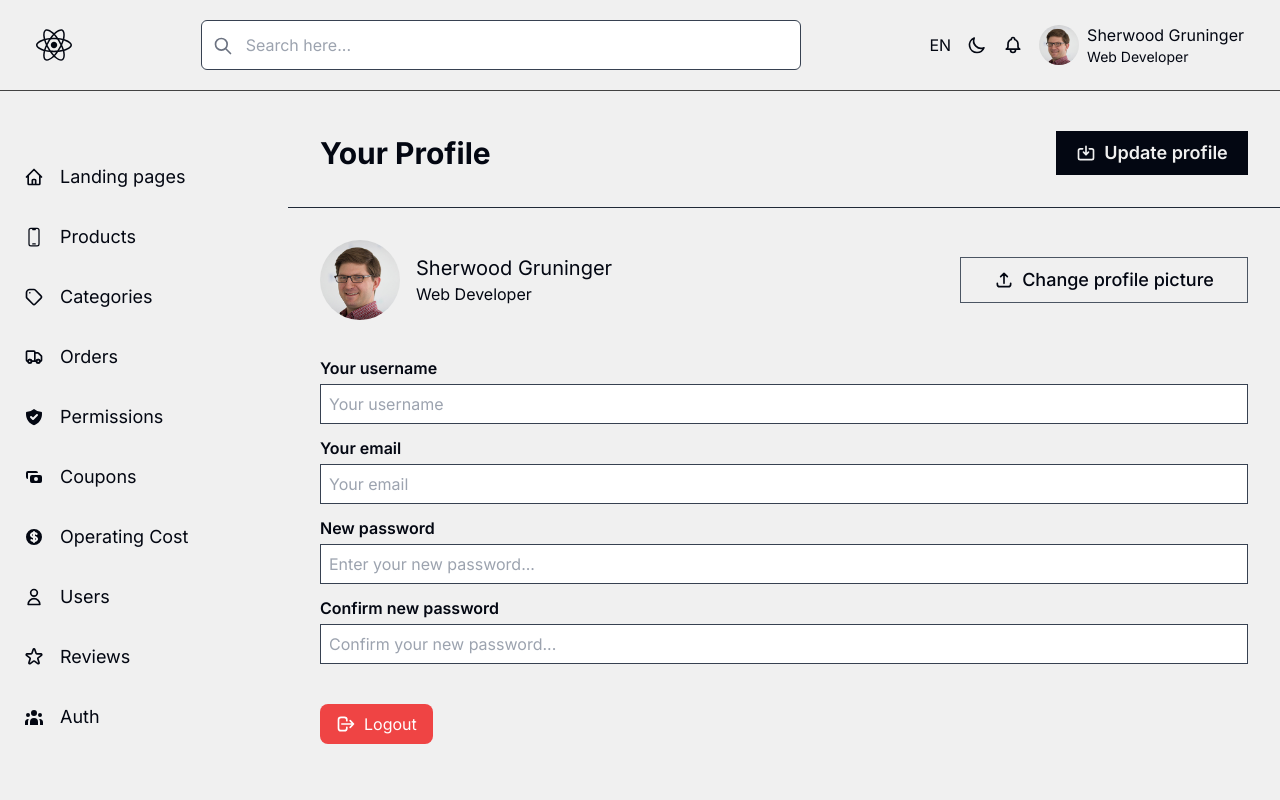
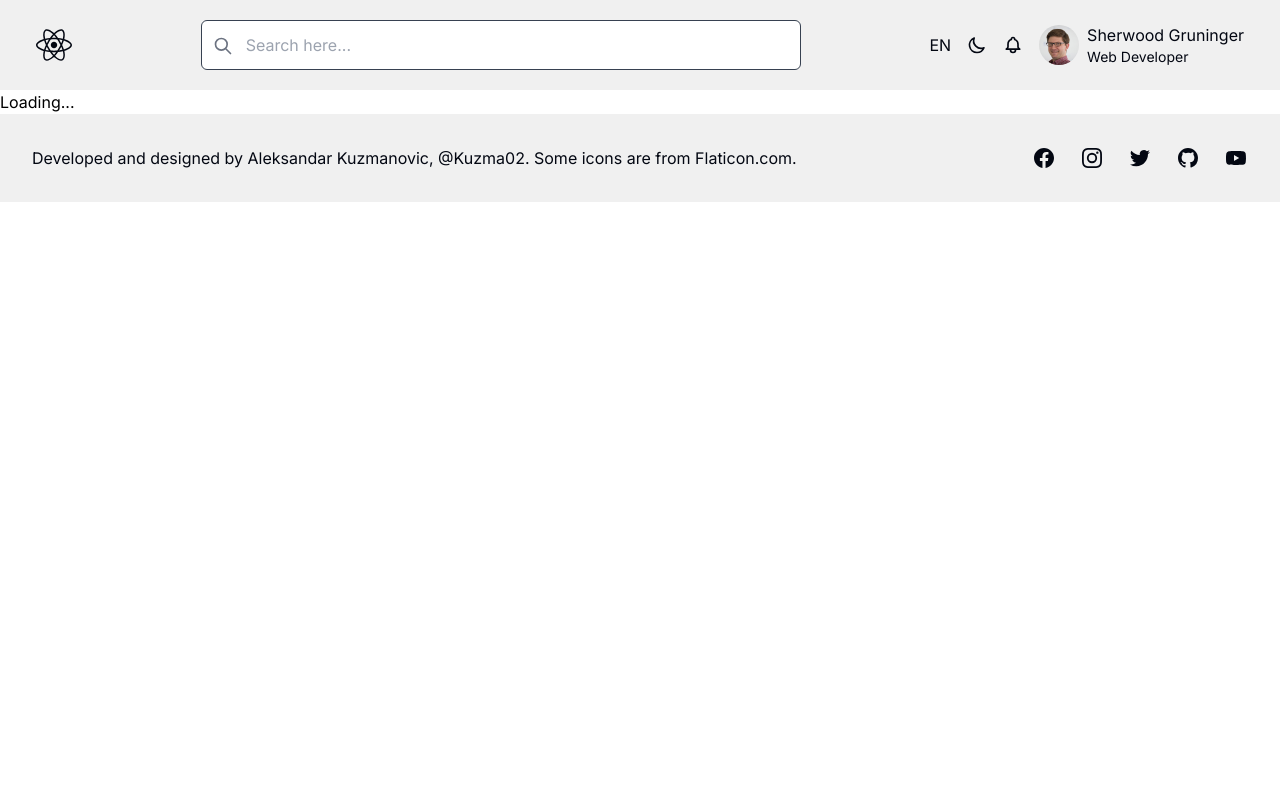
Before and after one commit to vantruongdeptrai/Du_an_tot_nghiep_FE, a React (Vite) app in the folder admin-respo/: page /profile in a window 1280 px wide. Shown: the top 800 px of the page. Built offline with nearby package versions, Linux system fonts and the light colour scheme.

Commit message:
fix profile doing comment

```diff
--- a/admin-respo/src/components/admin/ReviewsTable.tsx
+++ b/admin-respo/src/components/admin/ReviewsTable.tsx
@@ -1,22 +1,24 @@
-// *********************
-// Role of the component: Reviews table component that displays the reviews in a table
-// Name of the component: ReviewsTable.tsx
-// Developer: Aleksandar Kuzmanovic
-// Version: 1.0
-// Component call: <ReviewsTable />
-// Input parameters: no input parameters
-// Output: ReviewsTable component that displays the reviews in a table
-// *********************
+import { useEffect, useState } from "react";
+import { Link } from "react-router-dom";
+import {
+  HiOutlinePencil,
+  HiOutlineTrash,
+  HiOutlineEye,
+  HiStar,
+} from "react-icons/hi";
 
-import { nanoid } from "nanoid";
-import { Link } from "react-router-dom";
-import { HiOutlinePencil } from "react-icons/hi";
-import { HiOutlineTrash } from "react-icons/hi";
-import { HiOutlineEye } from "react-icons/hi";
-import { HiStar } from "react-icons/hi";
-import { reviewsAdminItems } from "../../utils/data";
+// Định nghĩa kiểu dữ liệu cho một comment
+interface Comment {
+  id: number;
+  product_id: number;
+  user_id: number;
+  comment: string;
+  deleted_at: string;
+  created_at: string;
+  updated_at: string;
+}
 
-// Function to render stars based on the rating
+// Function to render stars based on the rating (nếu cần)
 const renderStars = (rating: number) => {
   const stars = [];
   for (let i = 0; i < rating; i++) {
@@ -26,80 +28,114 @@ const renderStars = (rating: number) => {
 };
 
 const ReviewsTable = () => {
+  const [reviews, setReviews] = useState<Comment[]>([]);
+  useEffect(() => {
+    const fetchReviews = async () => {
+      try {
+        const response = await fetch(`http://127.0.0.1:8000/api/comments`);
+        const data: Comment[] = await response.json();
+        setReviews(data);
+      } catch (error) {
+        console.error("Error fetching reviews:", error);
+      }
+    };
+
+    fetchReviews();
+  }, []);
+
+  // Function to handle delete with confirmation and perform deletion
+  const handleDelete = async (id: number) => {
+    if (window.confirm("Are you sure you want to delete this review?")) {
+      try {
+        const response = await fetch(
+          `http://127.0.0.1:8000/api/comments/${id}`,
+          {
+            method: "DELETE",
+            headers: {
+              "Content-Type": "application/json",
+            },
+          }
+        );
+
+        if (response.ok) {
+          alert("Review deleted successfully!");
+          setReviews((prev) => prev.filter((review) => review.id !== id));
+        } else {
+          alert("Failed to delete the review. Response not OK.");
+          console.log("Response:", await response.json());
+        }
+      } catch (error) {
+        console.error("Error deleting review:", error);
+        alert("An error occurred while deleting the review.");
+      }
+    }
+  };
+
   return (
-        <table className="mt-6 w-full whitespace-nowrap text-left max-lg:block max-lg:overflow-x-scroll">
+    <table className="mt-6 w-full text-sm text-gray-700 bg-white rounded-lg shadow-md overflow-hidden table-fixed">
       <colgroup>
-                <col className="w-full sm:w-4/12" />
-                <col className="lg:w-4/12" />
-                <col className="lg:w-2/12" />
-                <col className="lg:w-1/12" />
-                <col className="lg:w-1/12" />
+        <col className="w-2/12" />
+        <col className="w-4/12" />
+        <col className="w-2/12" />
+        <col className="w-2/12" />
+        <col className="w-2/12" />
       </colgroup>
-            <thead className="border-b border-white/10 text-sm leading-6 dark:text-whiteSecondary text-blackPrimary">
+      <thead className="bg-gray-100 border-b border-gray-200 text-gray-600 uppercase text-sm">
         <tr>
-                    <th scope="col" className="py-2 pl-4 pr-8 font-semibold sm:pl-6 lg:pl-8">
-                        User
+          <th scope="col" className="py-3 px-4 font-semibold text-center">
+            User ID
           </th>
-                    <th scope="col" className="py-2 pl-0 pr-8 font-semibold table-cell">
-                        Rating
+          <th scope="col" className="py-3 px-4 font-semibold text-left">
+            Comment
           </th>
-                    <th scope="col" className="py-2 pl-0 pr-8 font-semibold table-cell">
-                        Product
+          <th scope="col" className="py-3 px-4 font-semibold text-center">
+            Product ID
           </th>
-                    <th scope="col" className="py-2 pl-0 pr-8 font-semibold table-cell lg:pr-20">
-                        Date
+          <th scope="col" className="py-3 px-4 font-semibold text-center">
+            Created At
           </th>
-                    <th scope="col" className="py-2 pl-0 pr-4 text-right font-semibold table-cell sm:pr-6 lg:pr-8">
+          <th scope="col" className="py-3 px-4 font-semibold text-center">
             Actions
           </th>
         </tr>
       </thead>
-            <tbody className="divide-y divide-white/5">
-                {reviewsAdminItems.map((item) => (
-                    <tr key={nanoid()}>
-                        <td className="py-4 pl-4 pr-8 sm:pl-6 lg:pl-8">
-                            <div className="flex items-center gap-x-4">
-                                <img src={item.user.imageUrl} alt="" className="h-8 w-8 rounded-full bg-gray-800" />
-                                <div className="truncate text-sm font-medium leading-6 dark:text-whiteSecondary text-blackPrimary">
-                                    {item.user.name}
-                                </div>
+      <tbody className="divide-y divide-gray-200">
+        {reviews.map((item) => (
+          <tr key={item.id} className="hover:bg-gray-50 transition-colors">
+            <td className="py-4 px-4 text-center">
+              <div className="text-gray-800 font-medium">{item.user_id}</div>
+            </td>
+            <td className="py-4 px-4 text-left">
+              <div className="bg-gray-100 p-2 rounded-md text-gray-700">
+                {item.comment}
               </div>
             </td>
-                        <td className="py-4 pl-0 pr-4 table-cell pr-8">
-                            <div className="flex gap-x-3">
-                                <div className="text-lg leading-6 py-1 flex">{renderStars(item.rating)}</div>
-                            </div>
+            <td className="py-4 px-4 text-center text-gray-800 font-medium">
+              {item.product_id}
             </td>
-                        <td className="py-4 pl-0 pr-4 text-sm leading-6 sm:pr-8 lg:pr-20">
-                            <div className="flex items-center gap-x-2 justify-start">
-                                <div className="dark:text-whiteSecondary text-blackPrimary block font-medium">
-                                    {item.product}
-                                </div>
-                            </div>
+            <td className="py-4 px-4 text-center text-gray-600">
+              {new Date(item.created_at).toLocaleDateString()}
             </td>
-                        <td className="py-4 pl-0 pr-8 text-sm leading-6 dark:text-whiteSecondary text-blackPrimary table-cell lg:pr-20">
-                            {item.lastLogin}
-                        </td>
-                        <td className="py-4 pl-0 pr-4 text-right text-sm leading-6 dark:text-whiteSecondary text-blackPrimary table-cell pr-6 lg:pr-8">
-                            <div className="flex gap-x-1 justify-end">
-                                <Link
-                                    to="/reviews/1"
-                                    className="dark:bg-blackPrimary bg-whiteSecondary dark:text-whiteSecondary text-blackPrimary border border-gray-600 w-8 h-8 block flex justify-center items-center cursor-pointer dark:hover:border-gray-500 hover:border-gray-400"
+            <td className="py-4 px-4 text-center">
+              <div className="flex gap-2 justify-center">
+                {/* <Link
+                  to={`/reviews/${item.id}`}
+                  className="p-2 bg-blue-500 text-white rounded hover:bg-blue-600 transition"
                 >
-                                    <HiOutlinePencil className="text-lg" />
+                  <HiOutlineEye />
                 </Link>
                 <Link
-                                    to="/reviews/1"
-                                    className="dark:bg-blackPrimary bg-whiteSecondary dark:text-whiteSecondary text-blackPrimary border border-gray-600 w-8 h-8 block flex justify-center items-center cursor-pointer dark:hover:border-gray-500 hover:border-gray-400"
+                  to={`/reviews/${item.id}/edit`}
+                  className="p-2 bg-green-500 text-white rounded hover:bg-green-600 transition"
                 >
-                                    <HiOutlineEye className="text-lg" />
-                                </Link>
-                                <Link
-                                    to="#"
-                                    className="dark:bg-blackPrimary bg-whiteSecondary dark:text-whiteSecondary text-blackPrimary border border-gray-600 w-8 h-8 block flex justify-center items-center cursor-pointer dark:hover:border-gray-500 hover:border-gray-400"
+                  <HiOutlinePencil />
+                </Link> */}
+                <button
+                  onClick={() => handleDelete(item.id)}
+                  className="p-2 bg-red-500 text-white rounded hover:bg-red-600 transition"
                 >
-                                    <HiOutlineTrash className="text-lg" />
-                                </Link>
+                  <HiOutlineTrash />
+                </button>
               </div>
             </td>
           </tr>
@@ -108,4 +144,5 @@ const ReviewsTable = () => {
     </table>
   );
 };
+
 export default ReviewsTable;
--- a/admin-respo/src/pages/profile/Profile.tsx
+++ b/admin-respo/src/pages/profile/Profile.tsx
@@ -1,15 +1,6 @@
-import {
-  HiOutlineSave,
-  HiOutlineUpload,
-  HiOutlineLogout,
-} from "react-icons/hi";
-import {
-  InputWithLabel,
-  Sidebar,
-  SimpleInput,
-  WhiteButton,
-} from "../../components";
-import { useState } from "react";
+import { HiOutlineLogout } from "react-icons/hi";
+import { InputWithLabel, Sidebar, SimpleInput } from "../../components";
+import { useState, useEffect } from "react";
 import { useNavigate } from "react-router-dom";
 
 const Profile = () => {
@@ -20,14 +11,35 @@ const Profile = () => {
     confirmPassword: "",
   });
 
+  const [user, setUser] = useState<any>(null); // Dữ liệu người dùng
   const navigate = useNavigate();
+
+  // Lấy thông tin từ localStorage
+  useEffect(() => {
+    const storedUser = localStorage.getItem("user");
+    if (storedUser) {
+      const parsedUser = JSON.parse(storedUser);
+      setUser(parsedUser);
+
+      // Cập nhật dữ liệu vào inputObject nếu cần chỉnh sửa
+      setInputObject({
+        username: parsedUser.name || "",
+        email: parsedUser.email || "",
+        password: "",
+        confirmPassword: "",
+      });
+    }
+  }, []);
 
   const handleLogout = () => {
     localStorage.removeItem("token");
     localStorage.removeItem("user");
-
     navigate("/login");
   };
+
+  if (!user) {
+    return <p>Loading...</p>; // Hiển thị trong lúc load dữ liệu
+  }
 
   return (
     <div className="h-auto border-t border-blackSecondary border-1 flex dark:bg-blackPrimary bg-whiteSecondary">
@@ -40,58 +52,35 @@ const Profile = () => {
                 Your Profile
               </h2>
             </div>
-            {}
-            <WhiteButton
-              link="/profile"
-              textSize="lg"
-              width="48"
-              py="2"
-              text="Update profile"
-            >
-              <HiOutlineSave className="dark:text-blackPrimary text-whiteSecondary text-xl" />
-            </WhiteButton>
           </div>
+
           <div className="px-4 sm:px-6 lg:px-8 pb-8 pt-8">
-            {}
             <div className="flex flex-col gap-4">
-              {}
-              <div className="flex justify-between items-center max-sm:flex-col max-sm:gap-10">
               <div className="flex items-center gap-4">
                 <img
-                    src="/src/assets/profile.jpg"
+                  src={user.image || "/src/assets/profile.jpg"} // Hiển thị ảnh từ user.image hoặc ảnh mặc định
                   alt="Profile"
                   className="rounded-full w-20 h-20"
                 />
                 <div>
                   <p className="dark:text-whiteSecondary text-blackPrimary text-xl">
-                      Sherwood Gruninger
+                    {user.name} {/* Hiển thị tên người dùng */}
                   </p>
                   <p className="dark:text-whiteSecondary text-blackPrimary">
-                      Web Developer
+                    {user.role?.name || "No role assigned"}{" "}
+                    {/* Hiển thị role */}
                   </p>
                 </div>
               </div>
 
-                <button className="dark:bg-blackPrimary bg-whiteSecondary border border-gray-600 w-72 py-2 text-lg dark:hover:border-gray-500 hover:border-gray-400 duration-200 flex items-center justify-center gap-x-2">
-                  <HiOutlineUpload className="dark:text-whiteSecondary text-blackPrimary text-xl" />
-                  <span className="dark:text-whiteSecondary text-blackPrimary font-medium">
-                    Change profile picture
-                  </span>
-                </button>
-              </div>
-              {}
+              {/* Form chỉ hiển thị thông tin */}
               <div className="flex flex-col gap-3 mt-5">
                 <InputWithLabel label="Your username">
                   <SimpleInput
                     type="text"
                     placeholder="Your username"
                     value={inputObject.username}
-                    onChange={(e) =>
-                      setInputObject({
-                        ...inputObject,
-                        username: e.target.value,
-                      })
-                    }
+                    readOnly // Chỉ đọc
                   />
                 </InputWithLabel>
                 <InputWithLabel label="Your email">
@@ -99,41 +88,12 @@ const Profile = () => {
                     type="text"
                     placeholder="Your email"
                     value={inputObject.email}
-                    onChange={(e) =>
-                      setInputObject({ ...inputObject, email: e.target.value })
-                    }
-                  />
-                </InputWithLabel>
-                <InputWithLabel label="New password">
-                  <SimpleInput
-                    type="password"
-                    placeholder="Enter your new password..."
-                    value={inputObject.password}
-                    onChange={(e) =>
-                      setInputObject({
-                        ...inputObject,
-                        password: e.target.value,
-                      })
-                    }
-                  />
-                </InputWithLabel>
-                <InputWithLabel label="Confirm new password">
-                  <SimpleInput
-                    type="password"
-                    placeholder="Confirm your new password..."
-                    value={inputObject.confirmPassword}
-                    onChange={(e) =>
-                      setInputObject({
-                        ...inputObject,
-                        confirmPassword: e.target.value,
-                      })
-                    }
+                    readOnly // Chỉ đọc
                   />
                 </InputWithLabel>
               </div>
             </div>
 
-            {}
             <div className="mt-10">
               <button
                 onClick={handleLogout}
```
Also changed, not shown: admin-respo/src/pages/review/Reviews.tsx (+20 -9 lines). Lines whose indentation alone changed are shown as unchanged.
